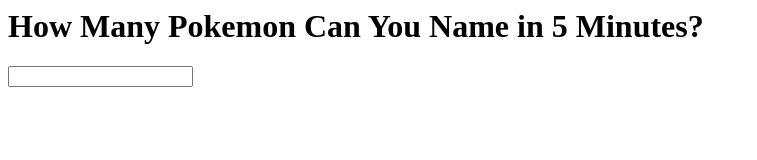
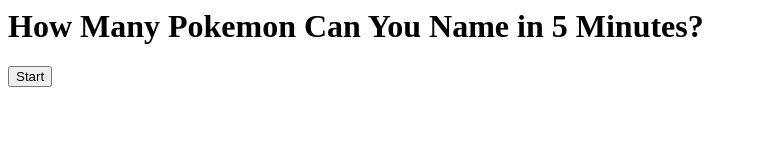
Before and after one commit to Michael-NN/howmanypoke, a plain HTML site: page index.html in a window 1280 px wide. Shown: the whole page, without its empty margins (0-757 px from the left). Drawn offline with Linux system fonts and the light colour scheme.

Commit message:
Start Button
Added a start button which, on click, hides itself and shows the input box

```diff
--- a/index.html
+++ b/index.html
@@ -5,14 +5,20 @@
 	</head>
 	<body>
 		<h1>How Many Pokemon Can You Name in 5 Minutes?</h1>
+
+		<button id="startButton" label="start" onclick="startGame()">Start</button>
+
 		<input id="inputBox" onkeydown="addToList(event)" autocomplete="off">
+
 		<span id="addMsg">Nice one!</span>
 		<span id="repMsg">Already got that one</span>
 		<span id="badMsg">Sorry, not a Pokemon!</span>
+
 		<div id="namedDiv"></div>
 	</body>
 	<script>
 		const enterCode = 13;
+		let startButton = document.getElementById("startButton");
 		let inputBox = document.getElementById("inputBox");
 		let namedDiv = document.getElementById("namedDiv");
 		let addMsg = document.getElementById("addMsg");
@@ -21,7 +27,18 @@
 
 		let namedList = [];
 
-		clearMessage();
+		setUp();
+
+		function setUp() {
+			startButton.style.display = "inline";
+			inputBox.style.display = "none";
+			clearMessage();
+		}
+
+		function startGame() {
+			startButton.style.display = "none"
+			inputBox.style.display = "inline"
+		}
 
 		function addToList(event) {
 			if (event.keyCode === enterCode) {
```
